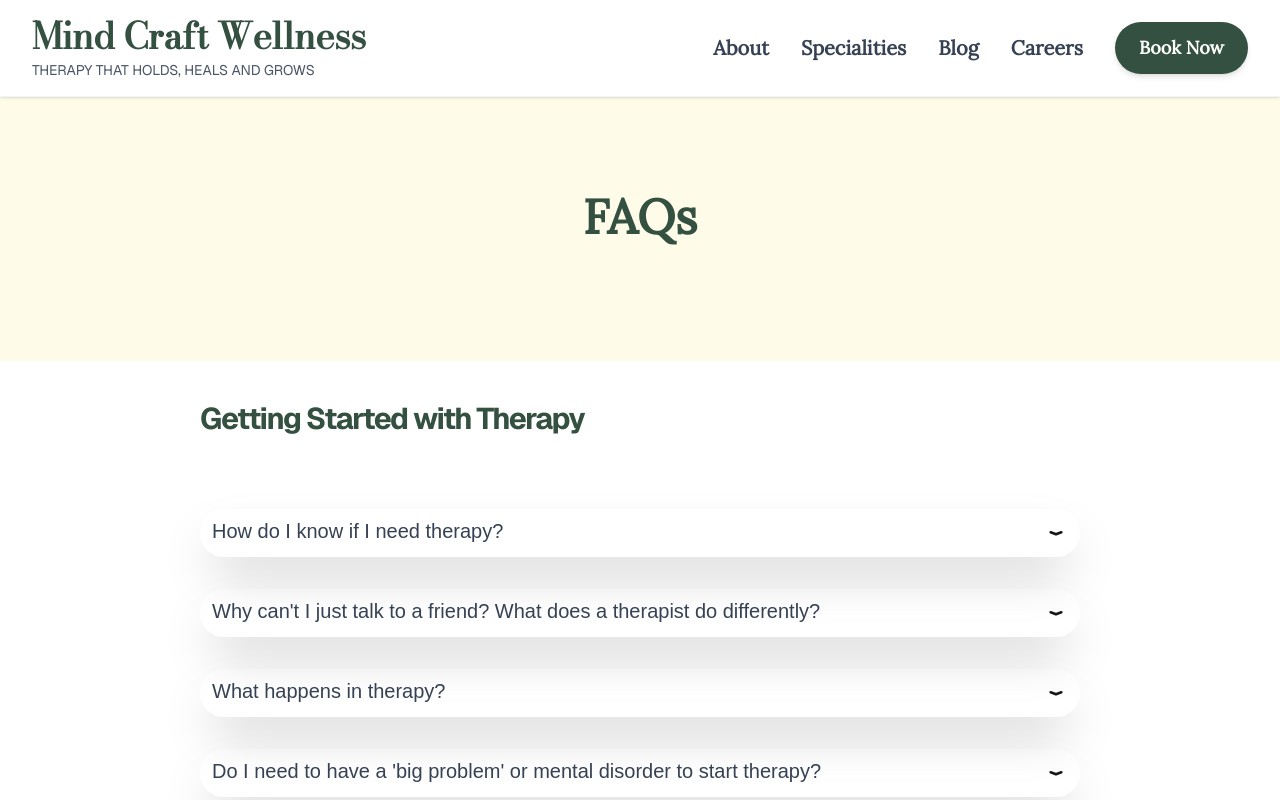
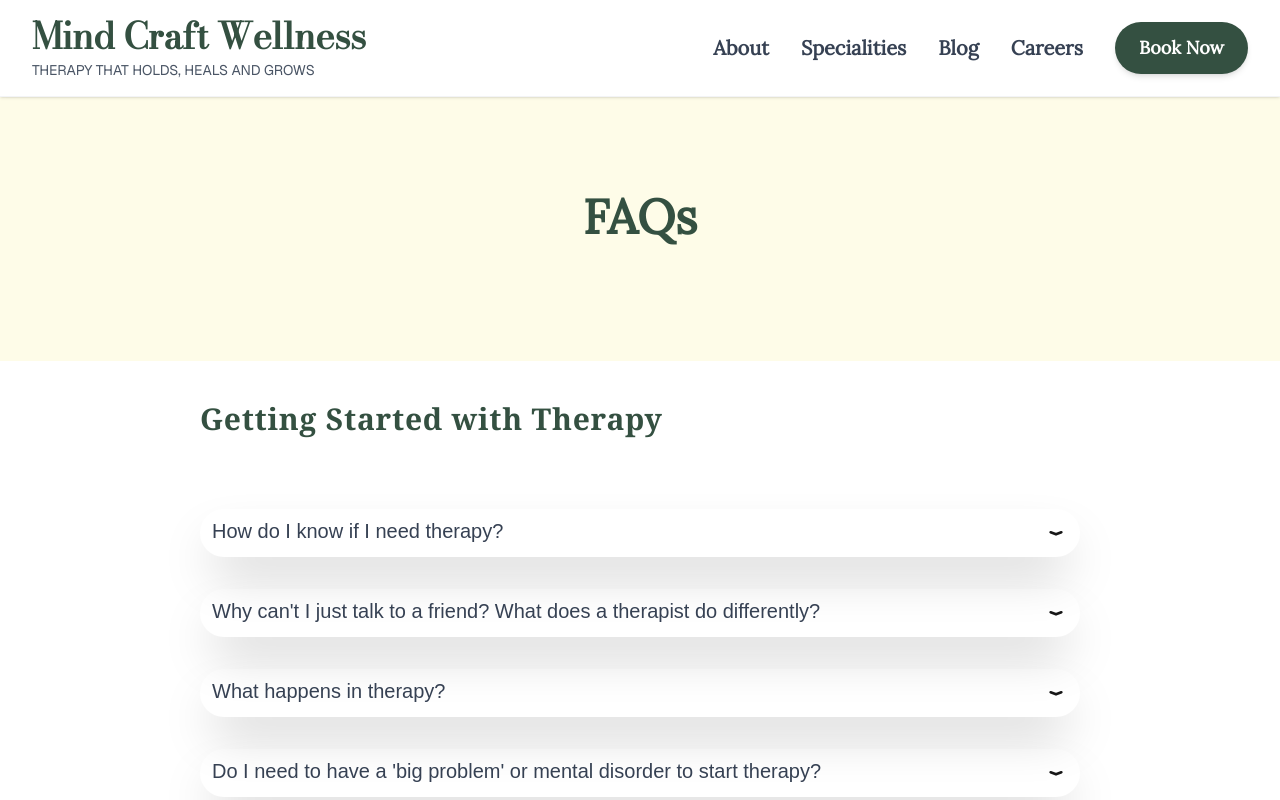
Before and after one commit to Shree0310/MindCraftWellness, a Next.js app: page /FAQs in a window 1280 px wide. Shown: the top 800 px of the page. Built offline with nearby package versions, Linux system fonts and the light colour scheme.

Commit message:
style improvements

```diff
--- a/src/app/Components/FAQ/FAQs.tsx
+++ b/src/app/Components/FAQ/FAQs.tsx
@@ -253,7 +253,7 @@ const FAQs = () => {
             <div className="div">
             {uniqueCategories.map(category => (
                 <div key={category} className="flex flex-col gap-8 mx-24">
-                    <h2 className="text-[#345041] font-bold tracking-tighter font-sans text-3xl my-10">
+                    <h2 className="text-[#345041] font-semibold tracking-wide font-serif  text-3xl my-10">
                         {category}
                     </h2>
                     {faqData
```
